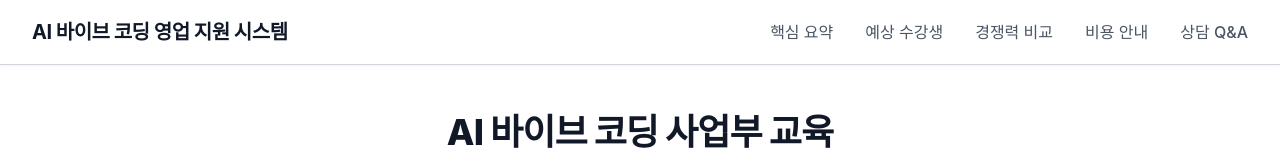
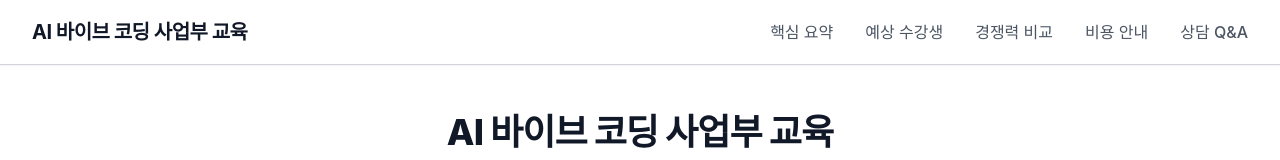
Before and after one commit to gagyeong2505/AI_VC_edu, a plain HTML site: page index.html in a window 1280 px wide. Shown: the top 160 px of the page. Drawn offline with nearby package versions, Linux system fonts and the light colour scheme; a web font is replaced by a local one.

Commit message:
Update index.html

```diff
--- a/index.html
+++ b/index.html
@@ -104,7 +104,7 @@
         <div class="max-w-7xl mx-auto px-4 sm:px-6 lg:px-8">
             <div class="flex justify-between h-16 items-center">
                 <div class="flex-shrink-0 flex items-center font-bold text-xl text-gray-900 tracking-tight">
-                    AI 바이브 코딩 영업 지원 시스템
+                    AI 바이브 코딩 사업부 교육
                 </div>
                 <div class="hidden md:flex space-x-8">
                     <a href="#pitch" class="text-gray-600 hover:text-krds-blue font-medium transition-colors">핵심 요약</a>
```
